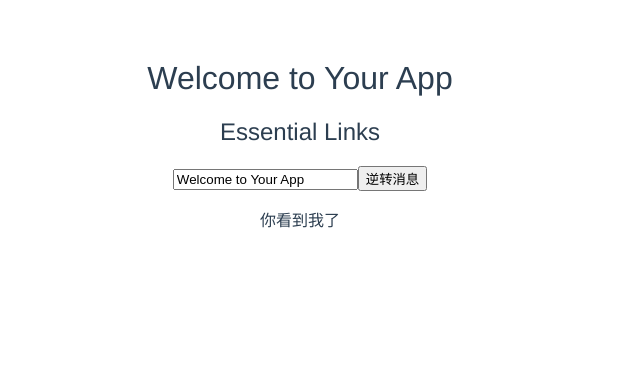
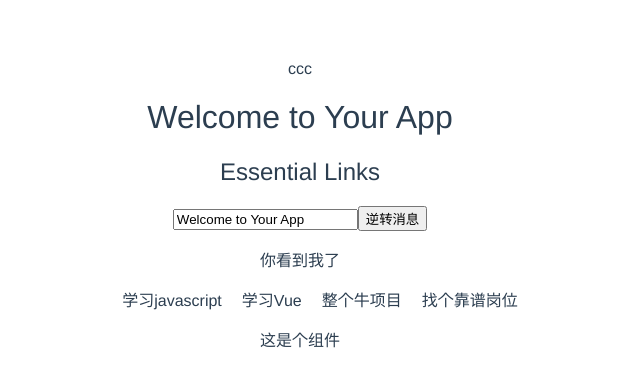
Before and after one commit to chenfahui/vue-study, a Vue app: page / in a window 1280 px wide. Shown: the top 386 px of the page, without its empty margins (340-980 px from the left). Built offline with nearby package versions, Linux system fonts and the light colour scheme.

Commit message:
vue练习

```diff
--- a/src/App.vue
+++ b/src/App.vue
@@ -1,7 +1,9 @@
 <template>
   <div id="app">
     <!-- <img src="./assets/logo.png"> -->
+    {{ message }}
     <hello/>
+    <todo-item></todo-item>
   </div>
 </template>
 
@@ -16,7 +18,10 @@ export default {
     }
   },
   components: {
-    hello
+    hello,
+    'todo-item':{
+      template:'<div>这是个组件</div>'
+    }
   }
 }
 
--- a/src/components/HelloWorld.vue
+++ b/src/components/HelloWorld.vue
@@ -1,10 +1,13 @@
 <template>
   <div class="hello">
-    <h1>{{ msg }}</h1>
+    <h1 v-bind:title="time">{{ msg }}</h1>
     <h2>Essential Links</h2>
   <input v-model="msg">
   <button v-on:click="reverseMessage">逆转消息</button>
   <p v-if="seen">你看到我了</p>
+  <ol>
+    <li v-for="todo in todos">{{ todo.text }}</li>
+  </ol>
   </div>
 </template>
 
@@ -14,13 +17,21 @@ export default {
   data () {
     return {
       msg: 'Welcome to Your App',
-      seen : true
+      time:'页面加载于：'+new Date().toLocaleString(),
+      seen : true,
+      todos :[
+        {text:'学习javascript'},
+        {text:'学习Vue'},
+        {text:'整个牛项目'},
+        {text:'找个靠谱岗位'}
+      ]
     }
   },
   methods:{
     reverseMessage:function(){
       this.msg = this.msg.split('').reverse().join('');
       this.seen = false;
+      this.todos.push({text:'新项目'});
     }
   }
 }
```
